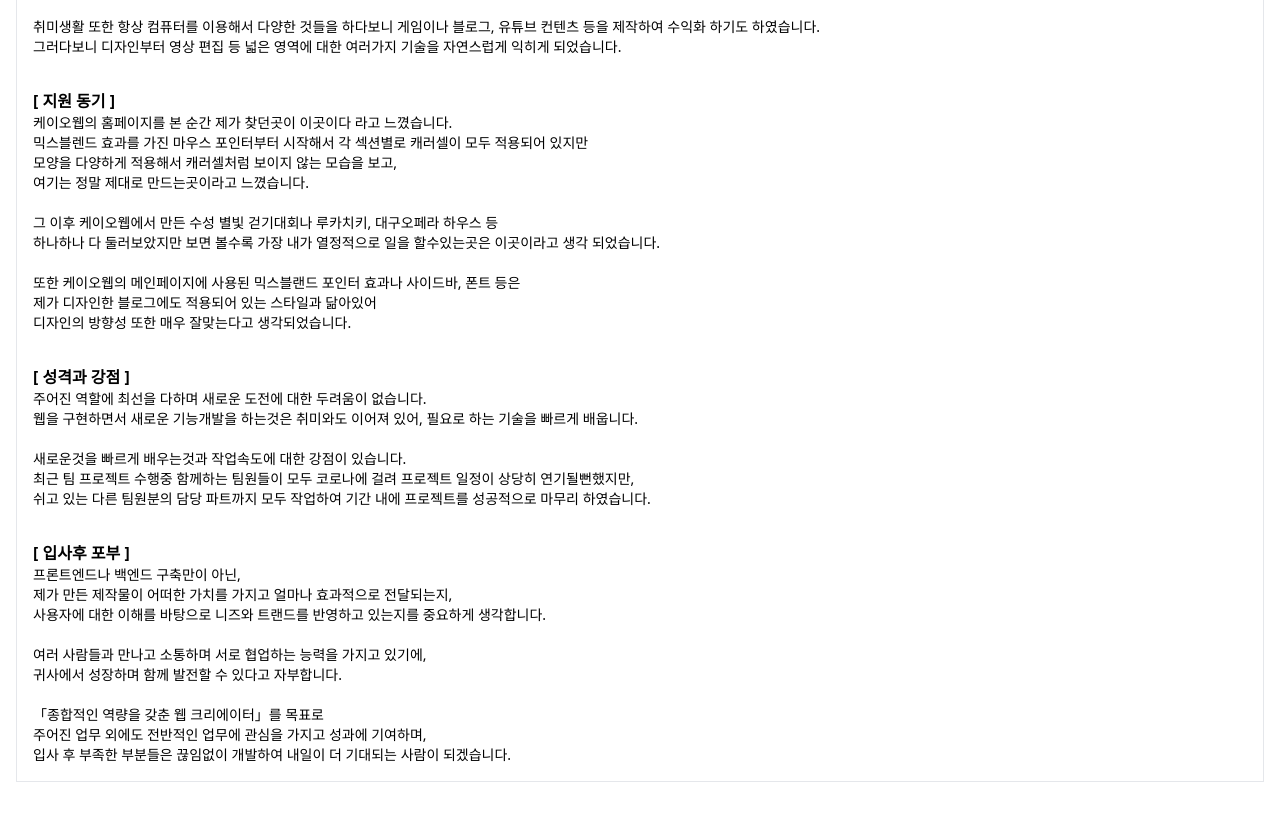
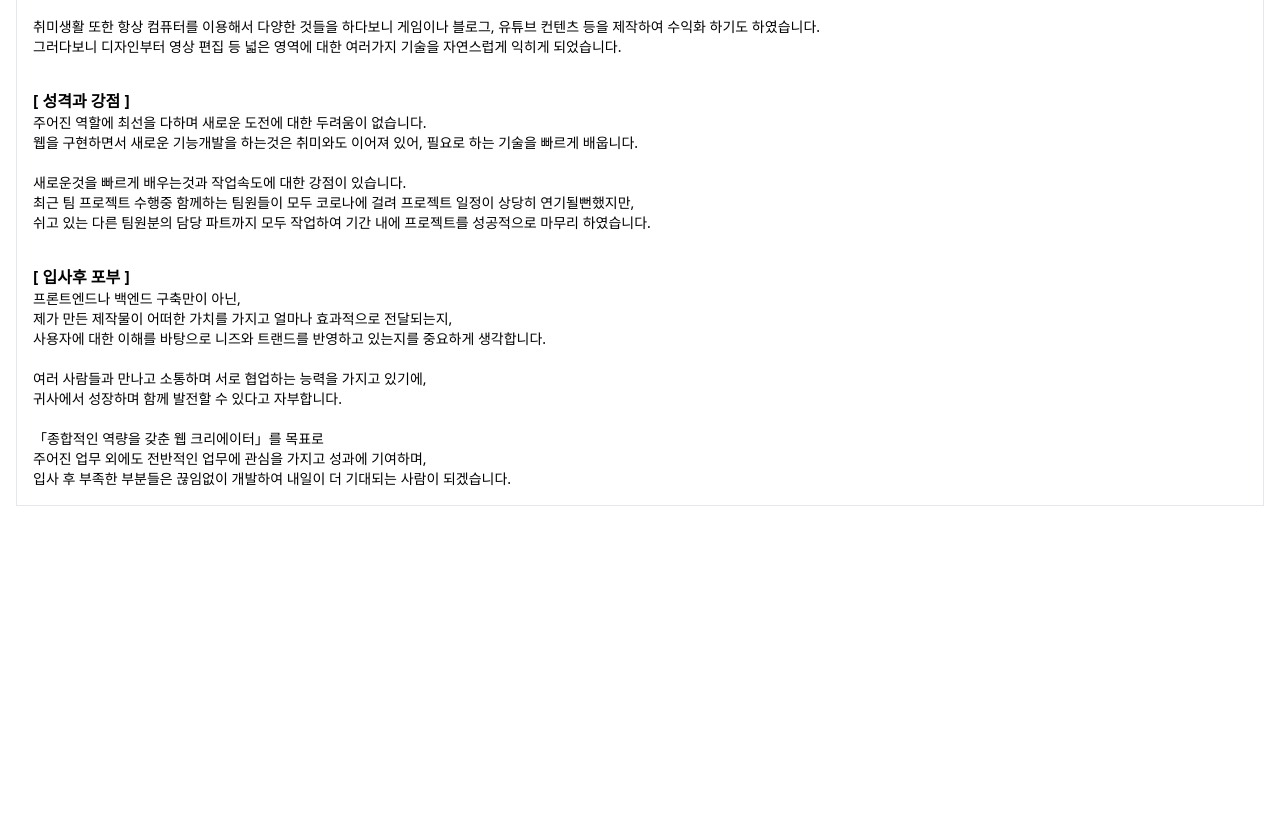
Before and after one commit to Bi-Cute/Portfolio, a website: page pages/cv.html in a window 1280 px wide. Shown: the part 3435-4255 px from the top of the page. After the commit the page ends 3989 px from the top, so only its background shows below. Drawn offline with nearby package versions, Linux system fonts and the light colour scheme.

Commit message:
test commit

```diff
--- a/pages/cv.html
+++ b/pages/cv.html
@@ -365,21 +365,6 @@
       <p>취미생활 또한 항상 컴퓨터를 이용해서 다양한 것들을 하다보니 게임이나 블로그, 유튜브 컨텐츠 등을 제작하여 수익화 하기도 하였습니다.</p>
       <p>그러다보니 디자인부터 영상 편집 등 넓은 영역에 대한 여러가지 기술을 자연스럽게 익히게 되었습니다.</p>
     </div>
-    <!-- 지원 동기 -->
-    <div class="mb-8">
-      <h4 class="text-base font-bold">[ 지원 동기 ]</h4>
-      <p>케이오웹의 홈페이지를 본 순간 제가 찾던곳이 이곳이다 라고 느꼈습니다.</p>
-      <p>믹스블렌드 효과를 가진 마우스 포인터부터 시작해서 각 섹션별로 캐러셀이 모두 적용되어 있지만
-      <p>모양을 다양하게 적용해서 캐러셀처럼 보이지 않는 모습을 보고,</p>
-      <p>여기는 정말 제대로 만드는곳이라고 느꼈습니다.</p>
-      <br>
-      <p>그 이후 케이오웹에서 만든 수성 별빛 걷기대회나 루카치키, 대구오페라 하우스 등</p>
-      <p>하나하나 다 둘러보았지만 보면 볼수록 가장 내가 열정적으로 일을 할수있는곳은 이곳이라고 생각 되었습니다.</p>
-      <br>
-      <p>또한 케이오웹의 메인페이지에 사용된 믹스블랜드 포인터 효과나 사이드바, 폰트 등은</p>
-      <p>제가 디자인한 블로그에도 적용되어 있는 스타일과 닮아있어</p>
-      <p>디자인의 방향성 또한 매우 잘맞는다고 생각되었습니다.</p>
-    </div>
     <!-- 성격과 강점 -->
     <div class="mb-8">
       <h4 class="text-base font-bold">[ 성격과 강점 ]</h4>
```
Also changed, not shown: 1 other file.
